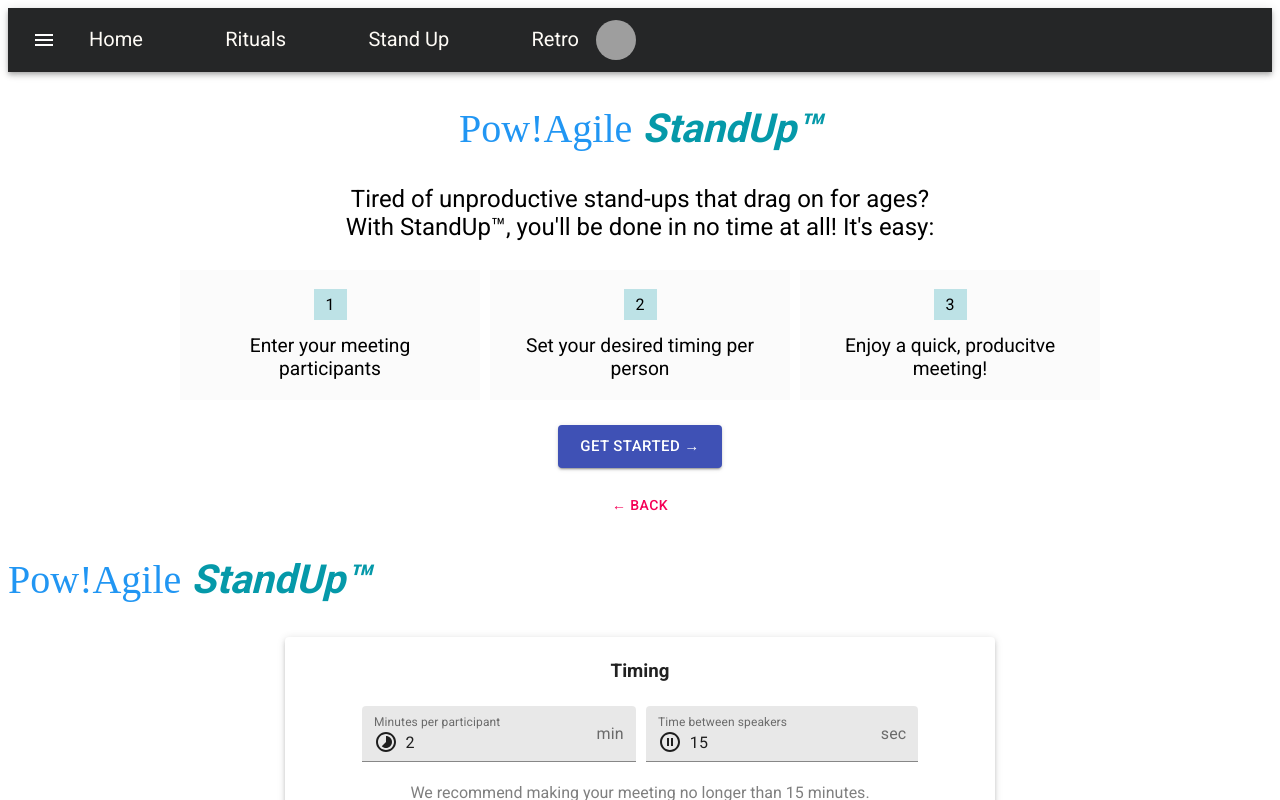
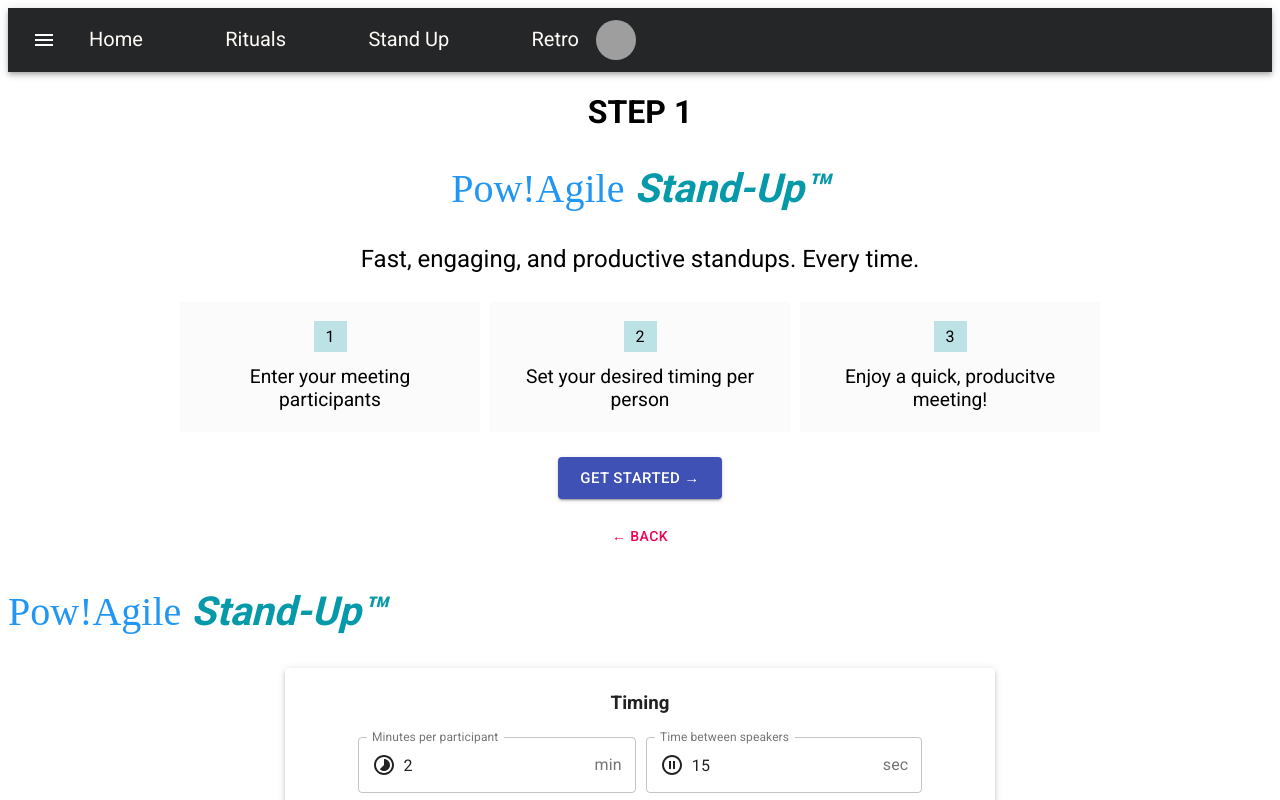
Before and after one commit to atTommy98/powagile_front_end, a React (Create React App) app: page /rituals/standup in a window 1280 px wide. Shown: the top 800 px of the page. Built offline with nearby package versions, Linux system fonts and the light colour scheme; grey boxes are pictures that could not be loaded; a web font is replaced by a local one.

Commit message:
entry field validation

```diff
--- a/src/components/MeetingParticipants/ParticipantCard/ParticipantCard.js
+++ b/src/components/MeetingParticipants/ParticipantCard/ParticipantCard.js
@@ -24,7 +24,6 @@ export default function ParticipantCard({
   return (
     <Grow
       in={animationToggle}
-      style={{ transformOrigin: "0 0 0" }}
       {...(animationToggle ? { timeout: timeoutDuration } : {})}
     >
       <Paper key={index} elevation={2} className="participantCard">
--- a/src/pages/StandUpPage/01_Instructions/01_Instructions.js
+++ b/src/pages/StandUpPage/01_Instructions/01_Instructions.js
@@ -1,5 +1,8 @@
 // Material UI
 import Button from "@material-ui/core/Button";
+
+// Material UI Transitions
+import Grow from "@material-ui/core/Grow";
 
 // CSS
 import "./01_Instructions.css";
@@ -12,26 +15,30 @@ export default function InstructionsPage({
     <section className="getStartedPage">
       <h2 className="pageTitle" style={{ textAlign: "center" }}>
         <span className="companyName">Pow!Agile</span>{" "}
-        <span className="productName">StandUp™</span>
+        <span className="productName">Stand-Up™</span>
       </h2>
       <p className="stepsTitleText">
-        Tired of unproductive stand-ups that drag on for ages?
-        <br />
-        With StandUp™, you'll be done in no time at all! It's easy:
+        Fast, engaging, and productive standups. Every time.
       </p>
       <div className="stepsWrapper">
+        <Grow in={true} {...(true ? { timeout: 1000 } : {})}>
           <div className="stepContainer">
             <span className="stepNumber">1</span>
             <p className="stepText">Enter your meeting participants</p>
           </div>
+        </Grow>
+        <Grow in={true} {...(true ? { timeout: 1500 } : {})}>
           <div className="stepContainer">
             <span className="stepNumber">2</span>
             <p className="stepText">Set your desired timing per person</p>
           </div>
+        </Grow>
+        <Grow in={true} {...(true ? { timeout: 2000 } : {})}>
           <div className="stepContainer">
             <span className="stepNumber">3</span>
             <p className="stepText">Enjoy a quick, producitve meeting!</p>
           </div>
+        </Grow>
       </div>
 
       <Button
--- a/src/pages/StandUpPage/StandUpPage.js
+++ b/src/pages/StandUpPage/StandUpPage.js
@@ -111,6 +111,8 @@ export default function StandUpPage() {
   }
   return (
     <div>
+      {/* TODO: GET RID OF THIS ONCE DONE SPLITTING UP THE STEPS */}
+      <h1 style={{ textAlign: "center" }}>STEP {standUpStep}</h1>
       <InstructionsPage
         backButton={null}
         nextButton={() => setStandUpStep(2)}
@@ -119,7 +121,7 @@ export default function StandUpPage() {
       <section className="setupPage">
         <h2 className="pageTitle" style={{ textAlign: "left" }}>
           <span className="companyName">Pow!Agile</span>{" "}
-          <span className="productName">StandUp™</span>
+          <span className="productName">Stand-Up™</span>
         </h2>
         <div className="meetingTimeSettingsWrapper">
           <Paper
@@ -129,9 +131,17 @@ export default function StandUpPage() {
             <h3>Timing</h3>
             <TextField
               type="number"
-              variant="filled"
+              variant="outlined"
               label="Minutes per participant"
               defaultValue={minutesPerParticipant}
+              error={minutesPerParticipant < 1}
+              helperText={
+                minutesPerParticipant < 1
+                  ? "Please give participants at least 1 minute"
+                  : minutesPerParticipant > 10
+                  ? "Aim for a shorter standup, if possible"
+                  : null
+              }
               onChange={(e) => setMinutesPerParticipant(Number(e.target.value))}
               InputProps={{
                 startAdornment: (
@@ -146,9 +156,15 @@ export default function StandUpPage() {
             />
             <TextField
               type="number"
-              variant="filled"
+              variant="outlined"
               label="Time between speakers"
               defaultValue={timeBetweenSpeakers}
+              error={timeBetweenSpeakers < 10}
+              helperText={
+                timeBetweenSpeakers < 10
+                  ? "We recommend at least 10 seconds"
+                  : null
+              }
               InputProps={{
                 startAdornment: (
                   <InputAdornment position="start">
@@ -173,11 +189,11 @@ export default function StandUpPage() {
             style={{ maxWidth: "700px", padding: "5px", margin: "10px auto" }}
           >
             <h3>Meeting Participants</h3>
-            <Container fixed>
+
             <TextField
               label="Participant name"
               // helperText="Enter one participant at a time"
-                variant="filled"
+              variant="outlined"
               value={participants.participantBeingEntered}
               onChange={inputFieldParticipantChange}
             />
@@ -191,7 +207,7 @@ export default function StandUpPage() {
             >
               Add
             </Button>
-            </Container>
+
             {participants.listOfParticipants
               ? participants.listOfParticipants.map((obj, i) => (
                   <ParticipantCard
@@ -226,7 +242,7 @@ export default function StandUpPage() {
               variant="contained"
               onClick={startStandUp}
             >
-              Start StandUp™ &rarr;
+              Start Stand-Up™ &rarr;
             </Button>
             <br />
             <br />
```
Also changed, not shown: 1 other file (tests, documents, lock files or other folders). Lines whose indentation alone changed are shown as unchanged.
